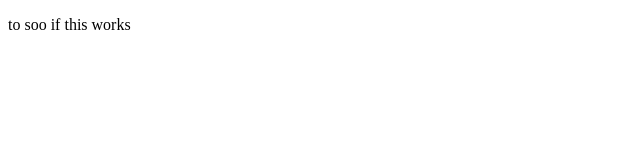
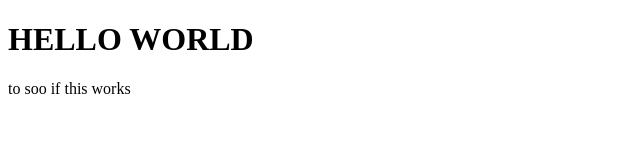
Before and after one commit to sppirtti/githubTester, a plain HTML site: page index.html in a window 1280 px wide. Shown: the whole page, without its empty margins (0-640 px from the left). Drawn offline with Linux system fonts and the light colour scheme.

Commit message:
edit index

```diff
--- a/index.html
+++ b/index.html
@@ -1,9 +1,10 @@
 <!DOCTYPE html>
 <html>
     <head>
-        <title>Just a title</title>
+        <title>Just a test</title>
     </head>
     <body>
+        <b><h1>HELLO WORLD</h1></b>
         <p> to soo if this works</p>
     </body>
 </html>
```
